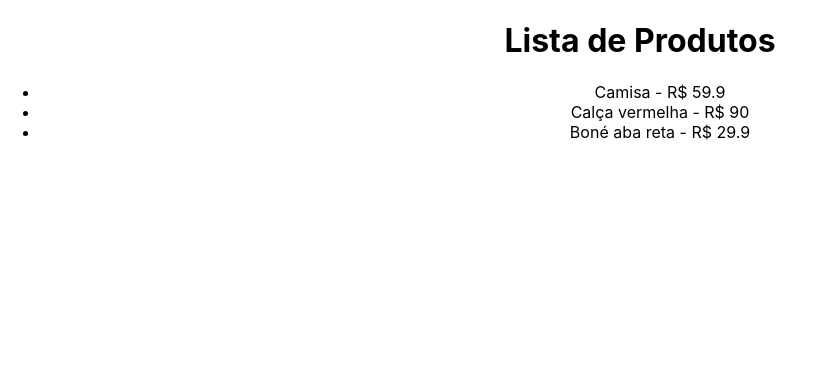
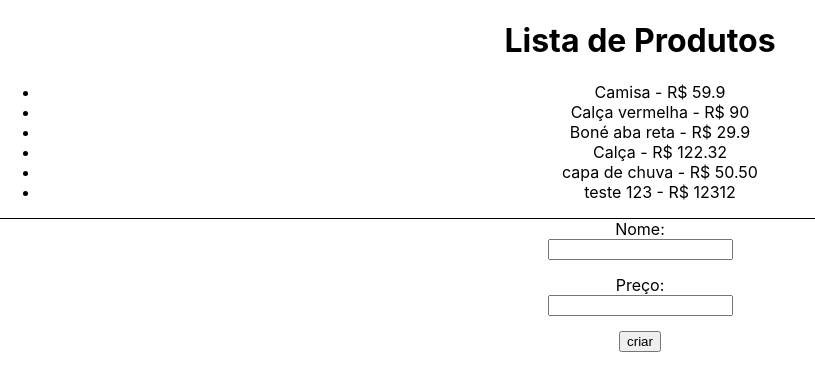
Before and after one commit to jpcchaves/Curso-ReactJS, a React (Create React App) app in the folder 7_REQ_HTTP/httpreact/: page / in a window 1280 px wide. Shown: the top 390 px of the page, without its empty margins (0-815 px from the left). Built offline with nearby package versions, Linux system fonts and the light colour scheme; data requests are answered from the project's data file.

Commit message:
added inputs and post to add products

```diff
--- a/7_REQ_HTTP/httpreact/data/db.json
+++ b/7_REQ_HTTP/httpreact/data/db.json
@@ -14,6 +14,21 @@
       "id": 3,
       "name": "Boné aba reta",
       "price": 29.9
+    },
+    {
+      "name": "Calça",
+      "price": "122.32",
+      "id": 4
+    },
+    {
+      "name": "capa de chuva",
+      "price": "50.50",
+      "id": 5
+    },
+    {
+      "name": "teste 123",
+      "price": "12312",
+      "id": 6
     }
   ]
 }
--- a/7_REQ_HTTP/httpreact/src/App.css
+++ b/7_REQ_HTTP/httpreact/src/App.css
@@ -36,3 +36,20 @@
     transform: rotate(360deg);
   }
 }
+
+.add-product {
+  border-top: 1px solid black;
+}
+
+form{
+  display: flex;
+  flex-direction: column;
+  align-items: center;
+  justify-content: center;
+}
+
+form input {
+  display: flex;
+  flex-direction: column;
+  margin-bottom: 15px;
+}
--- a/7_REQ_HTTP/httpreact/src/App.js
+++ b/7_REQ_HTTP/httpreact/src/App.js
@@ -5,6 +5,9 @@ const url = "http://localhost:3000/products"
 
 function App() {
   const [products, setProducts] = useState([])
+
+  const [name, setName] = useState("")
+  const [price, setPrice] = useState("")
 
   // 1- resgatando dados
   useEffect(() => {
@@ -18,6 +21,25 @@ function App() {
     fetchData()
   }, [])
 
+  // 2 - add de produtos
+  const handleSubmit = async (e) => {
+    e.preventDefault()
+
+    const product = {
+      name,
+      price
+    }
+
+    const res = await fetch(url, {
+      method: "POST",
+      headers: {
+        "Content-Type": "application/json"
+      },
+      body: JSON.stringify(product)
+    })
+  }
+
+
   return (
     <div className="App">
       <h1>Lista de Produtos</h1>
@@ -26,7 +48,19 @@ function App() {
           <li key={product.id}>{product.name} - R$ {product.price}</li>
         ))}
       </ul>
-
+      <div className="add-product">
+        <form onSubmit={handleSubmit}>
+          <label>
+            Nome:
+            <input type="text" name="name" value={name} onChange={(e) => setName(e.target.value)} />
+          </label>
+          <label>
+            Preço:
+            <input type="number" name="price" value={price} onChange={(e) => setPrice(e.target.value)} />
+          </label>
+          <input type="submit" value="criar" />
+        </form>
+      </div>
     </div>
   );
 }
```
